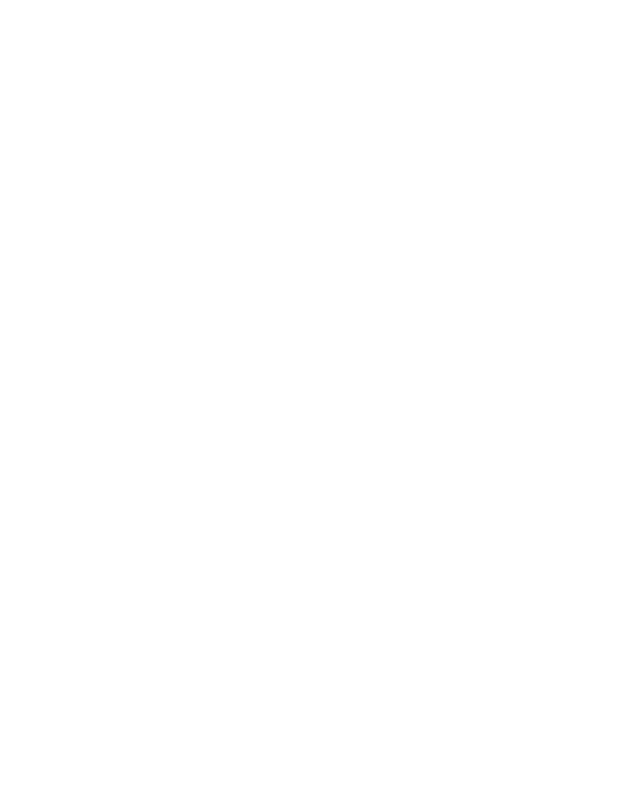
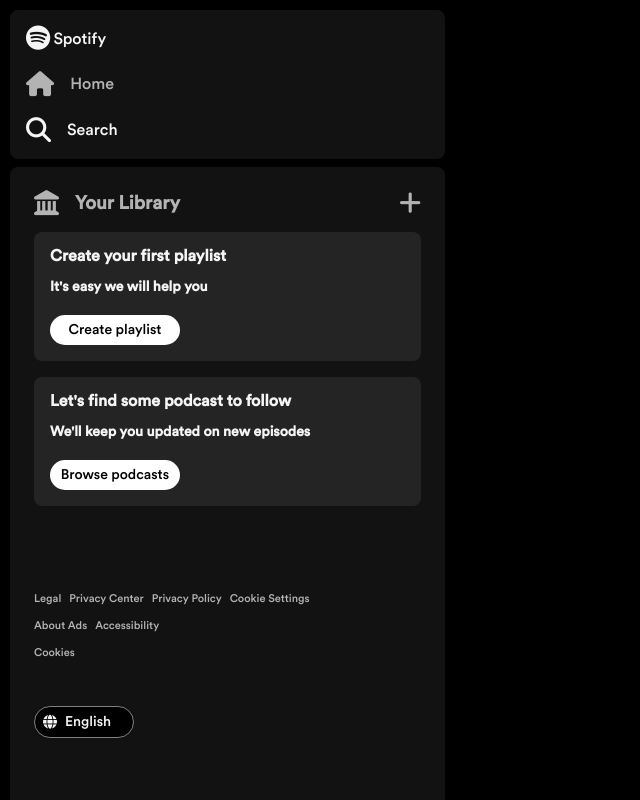
Before and after one commit to San9com/Spotify, a plain HTML site: page index.html in a window 1280 px wide. Shown: the whole page, without its empty margins (0-640 px from the left). Drawn offline with Linux system fonts and the light colour scheme; files whose address does not match are found by name.

Commit message:
header added on index.html

```diff
--- a/index.html
+++ b/index.html
@@ -1,19 +1,87 @@
 <!DOCTYPE html>
 <html lang="en">
   <head>
-    <meta charset="UTF-8">
-    <meta http-equiv="X-UA-Compatible" content="IE=edge">
-    <meta name="viewport" content="width=device-width, initial-scale=1.0">
-    <title>Home</title>
+    <meta charset="UTF-8" />
+    <meta http-equiv="X-UA-Compatible" content="IE=edge" />
+    <link
+      rel="stylesheet"
+      href="https://cdnjs.cloudflare.com/ajax/libs/font-awesome/4.7.0/css/font-awesome.min.css"
+    />
+    <link rel="icon" href="/spotify/spotify.png" />
+    <link rel="stylesheet" href="/spotify/search.css" />
+    <meta name="viewport" content="width=device-width, initial-scale=1.0" />
+    <title>Spotify | Home</title>
   </head>
   <body>
+    <header>
+      <div class="main-nav">
+        <div class="brand">
+          <i class="fa-brands fa-spotify"></i><span>Spotify</span>
+        </div>
+        <div class="home">
+          <i class="fas fa-regular fa-house"></i><span>Home</span>
+        </div>
+        <div class="search">
+          <i class="fa-solid fa-magnifying-glass"></i><span>Search</span>
+        </div>
+      </div>
+      <div class="nav-footer">
+        <div class="nav-header">
+          <div class="nav-header-main">
+            <div class="library">
+              <!-- <img
+                src="/spotify/rectangle-vertical-history.png"
+                alt="history"
+              /> -->
+              <i class="fas fa-light fa-landmark"></i>
+              <!-- <i class="fas fa-light fa-rectangle-vertical-history"></i> -->
+              <h3>Your Library</h3>
+            </div>
+            <div class="create-folder">
+              <i class="fas fa-thin fa-plus"></i>
+            </div>
+          </div>
+          <div class="nav-header-playlist">
+            <h1>Create your first playlist</h1>
+            <h2>It's easy we will help you</h2>
+            <button>Create playlist</button>
+          </div>
+          <div class="nav-header-podcast">
+            <h1>Let's find some podcast to follow</h1>
+            <h2>We'll keep you updated on new episodes</h2>
+            <button>Browse podcasts</button>
+          </div>
+        </div>
+
+        <div class="nav-footer-sitemap">
+          <div class="footer-nav-one">
+            <span>Legal</span>
+            <span>Privacy Center</span>
+            <span>Privacy Policy</span>
+            <span>Cookie Settings</span>
+          </div>
+          <div class="footer-nav-two">
+            <span>About Ads</span>
+            <span>Accessibility</span>
+          </div>
+          <div class="footer-nav-three">
+            <span>Cookies</span>
+          </div>
+          <div class="footer-change-language">
+            <button><i class="fas fa-light fa-globe"></i> English</button>
+          </div>
+        </div>
+      </div>
+    </header>
     <main>
       <section id="nav"></section>
       <section id="main"></section>
       <section id="artist"></section>
     </main>
-    <footer id="player">
-
-    </footer>
+    <footer id="player"></footer>
+    <script
+      src="https://kit.fontawesome.com/2b7a164169.js"
+      crossorigin="anonymous"
+    ></script>
   </body>
 </html>
```
Lines whose indentation alone changed are shown as unchanged.
